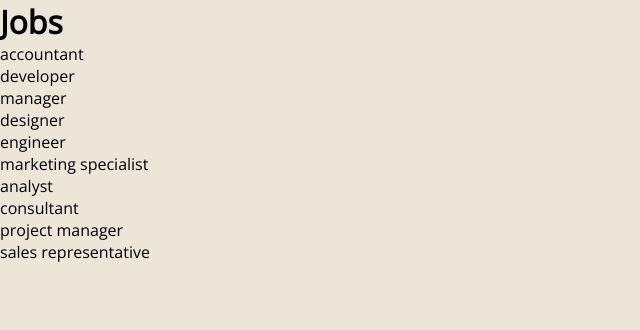
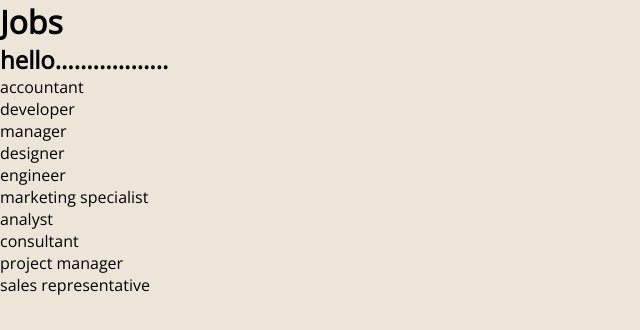
Before and after one commit to Lu-Smith/hyrule_jobs_vue_typescript, a Vue app: page / in a window 1280 px wide. Shown: the top 330 px of the page, without its empty margins (0-640 px from the left). Built offline with nearby package versions, Linux system fonts and the light colour scheme.

Commit message:
Updated App.vue

```diff
--- a/src/App.vue
+++ b/src/App.vue
@@ -1,9 +1,9 @@
 <template>
   <div class="app">
     <h1>Jobs</h1>
+    <JobList />
     <ul>
-      <li v-for="job in jobs" :key="job.id">
-      {{ job.title }}</li>
+      <li v-for="job in jobs" :key="job.id">{{ job.title }}</li>
     </ul>
   </div>
 </template>
@@ -12,11 +12,12 @@
 
 import { defineComponent, ref} from 'vue';
 import Job from './types/Job'
+import JobList from './components/JobsList.vue'
 
 export default defineComponent({
   name: 'App',
   components: {
-
+    JobList
   },
   setup() {
     const jobs = ref<Job[]>([
--- a/src/components/JobsList.vue
+++ b/src/components/JobsList.vue
@@ -4,9 +4,9 @@
 
 <script lang="ts">
 import { defineComponent } from 'vue';
-export default  defineComponent {
+export default  defineComponent ({
  name: 'JobsList'
-}
+})
 </script>
 
 <style scoped>
```
